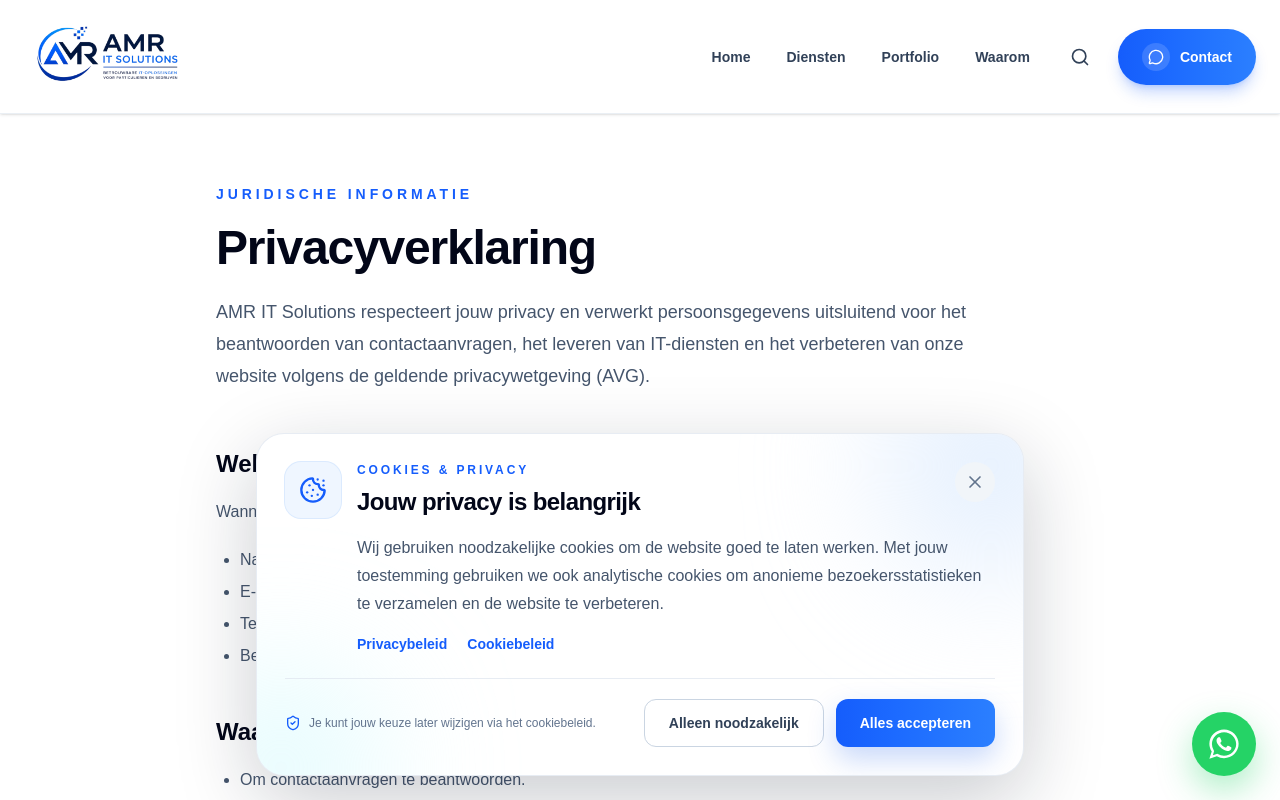
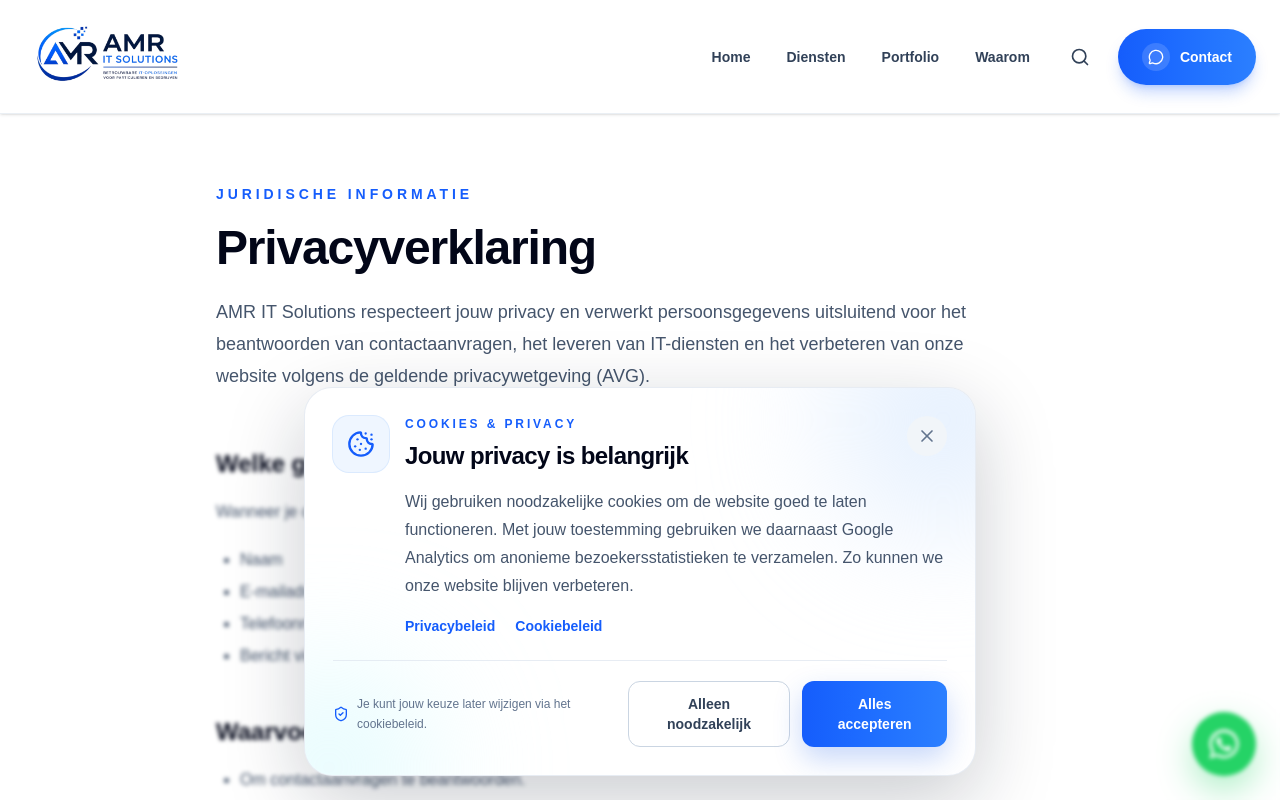
Before and after one commit to amritsolutions/amr-it-solutions, a Next.js app: page /privacy in a window 1280 px wide. Shown: the top 800 px of the page. Built offline with nearby package versions, Linux system fonts and the light colour scheme.

Commit message:
verbeteren

```diff
--- a/components/CookieBanner.tsx
+++ b/components/CookieBanner.tsx
@@ -33,9 +33,9 @@ export default function CookieBanner() {
   if (!show) return null;
 
   return (
-    <div className="fixed inset-x-0 bottom-0 z-[9999] px-4 pb-4 sm:px-6 sm:pb-6">
-      <div className="mx-auto max-w-3xl">
-        <div className="relative overflow-hidden rounded-[28px] border border-slate-200/80 bg-white p-6 shadow-[0_24px_80px_rgba(15,23,42,0.22)] sm:p-7">
+    <div className="fixed inset-x-0 bottom-0 z-[9999] px-4 pb-4 backdrop-blur-[2px] sm:px-6 sm:pb-6">
+      <div className="mx-auto max-w-2xl">
+        <div className="relative overflow-hidden rounded-[28px] border border-slate-200/80 bg-white p-6 shadow-[0_24px_80px_rgba(15,23,42,0.22)] animate-in fade-in slide-in-from-bottom-6 duration-500 sm:p-7">
           {/* Decoratieve achtergrond */}
           <div
             aria-hidden="true"
@@ -77,9 +77,9 @@ export default function CookieBanner() {
 
                 <p className="mt-4 text-sm leading-7 text-slate-600 sm:text-base">
                   Wij gebruiken noodzakelijke cookies om de website goed te
-                  laten werken. Met jouw toestemming gebruiken we ook
-                  analytische cookies om anonieme bezoekersstatistieken te
-                  verzamelen en de website te verbeteren.
+                  laten functioneren. Met jouw toestemming gebruiken we
+                  daarnaast Google Analytics om anonieme bezoekersstatistieken
+                  te verzamelen. Zo kunnen we onze website blijven verbeteren.
                 </p>
 
                 <div className="mt-4 flex flex-wrap items-center gap-x-5 gap-y-2 text-sm font-semibold">
@@ -101,7 +101,7 @@ export default function CookieBanner() {
             </div>
 
             <div className="mt-6 flex flex-col-reverse gap-3 border-t border-slate-200/80 pt-5 sm:flex-row sm:items-center sm:justify-between">
-              <div className="flex items-center gap-2 text-xs leading-5 text-slate-500 sm:max-w-[330px]">
+              <div className="flex items-center gap-2 text-xs leading-5 text-slate-500 sm:max-w-[300px]">
                 <ShieldCheck className="h-4 w-4 shrink-0 text-blue-600" />
 
                 <span>
```
